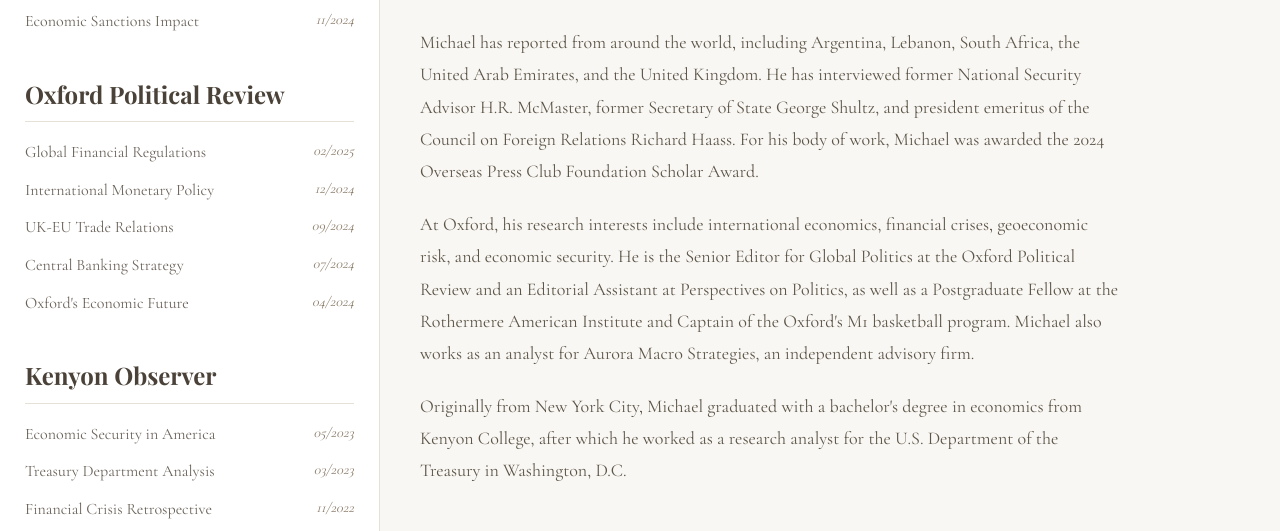
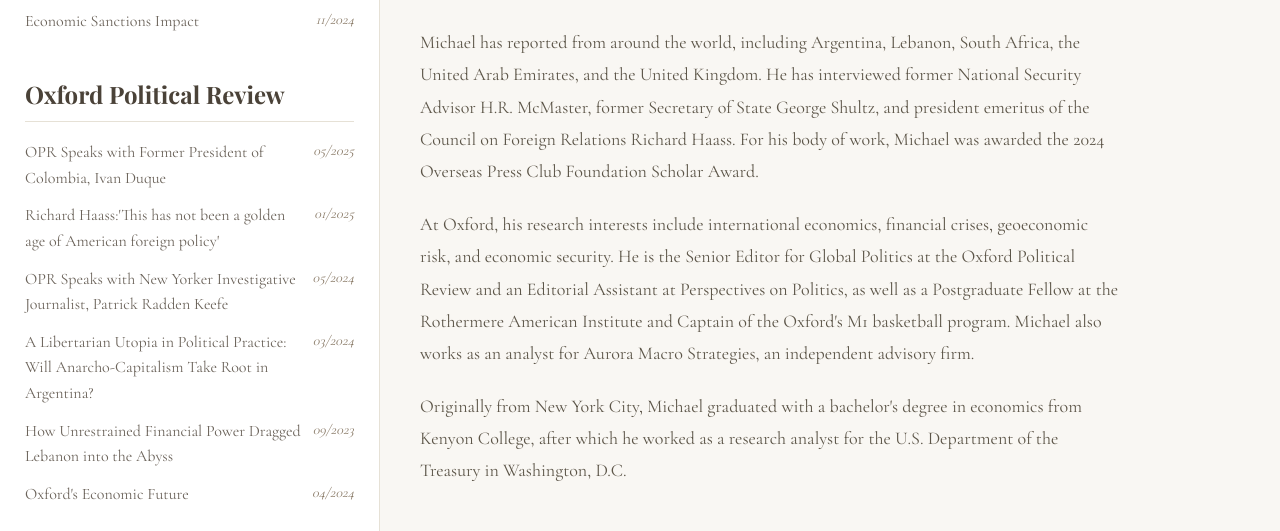
Before and after one commit to mwakin/michaelwakin.github.io, a plain HTML site: page index.html in a window 1280 px wide. Shown: the part 209-740 px from the top of the page. Drawn offline with nearby package versions, Linux system fonts and the light colour scheme.

Commit message:
Update index.html

```diff
--- a/index.html
+++ b/index.html
@@ -131,20 +131,24 @@
             <div class="category">Oxford Political Review</div>
             <ul class="articles">
                 <li>
-                    <span class="title">Global Financial Regulations</span>
-                    <span class="date">02/2025</span>
+                    <span class="title">OPR Speaks with Former President of Colombia, Ivan Duque</span>
+                    <span class="date">05/2025</span>
                 </li>
                 <li>
-                    <span class="title">International Monetary Policy</span>
-                    <span class="date">12/2024</span>
+                    <span class="title">Richard Haass:'This has not been a golden age of American foreign policy'</span>
+                    <span class="date">01/2025</span>
                 </li>
                 <li>
-                    <span class="title">UK-EU Trade Relations</span>
-                    <span class="date">09/2024</span>
+                    <span class="title">OPR Speaks with New Yorker Investigative Journalist, Patrick Radden Keefe</span>
+                    <span class="date">05/2024</span>
                 </li>
                 <li>
-                    <span class="title">Central Banking Strategy</span>
-                    <span class="date">07/2024</span>
+                    <span class="title">A Libertarian Utopia in Political Practice: Will Anarcho-Capitalism Take Root in Argentina?</span>
+                    <span class="date">03/2024</span>
+                </li>
+                <li>
+                    <span class="title">How Unrestrained Financial Power Dragged Lebanon into the Abyss</span>
+                    <span class="date">09/2023</span>
                 </li>
                 <li>
                     <span class="title">Oxford's Economic Future</span>
```
